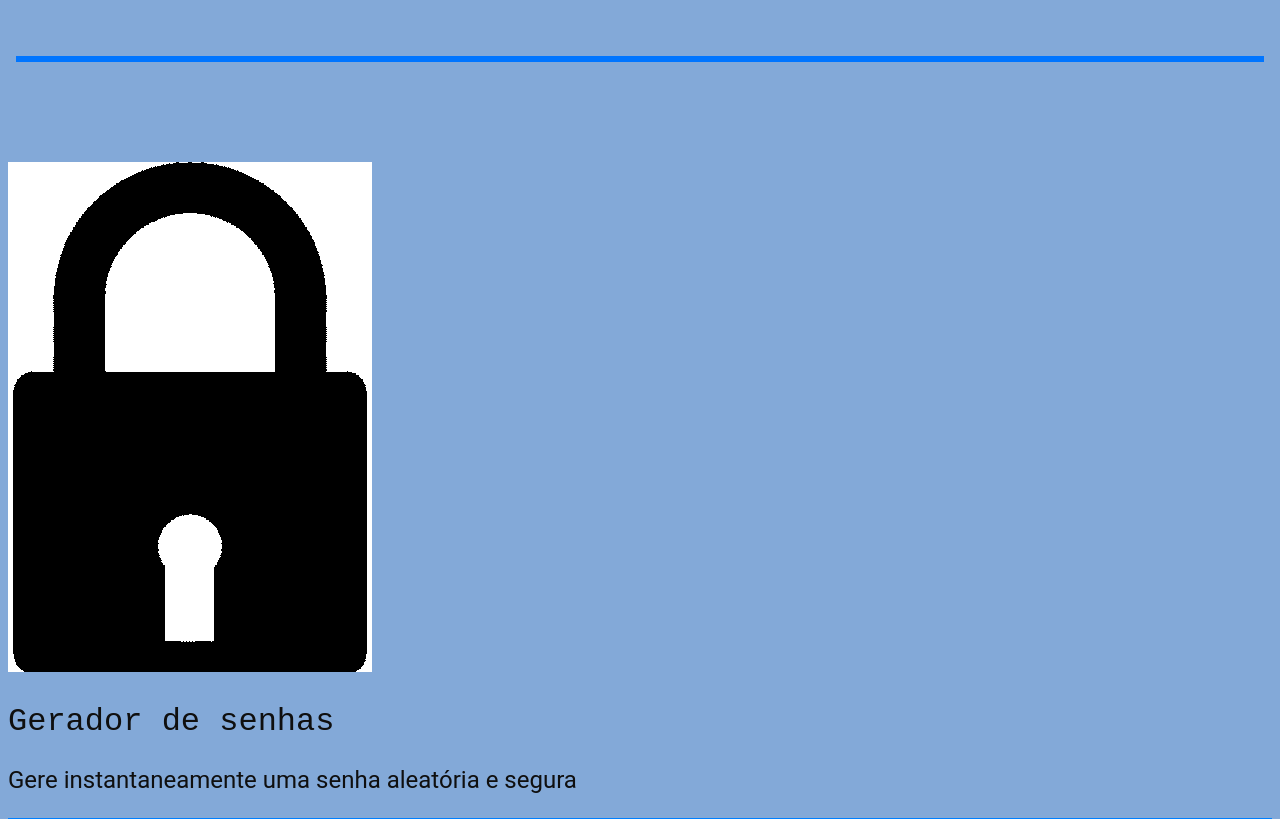
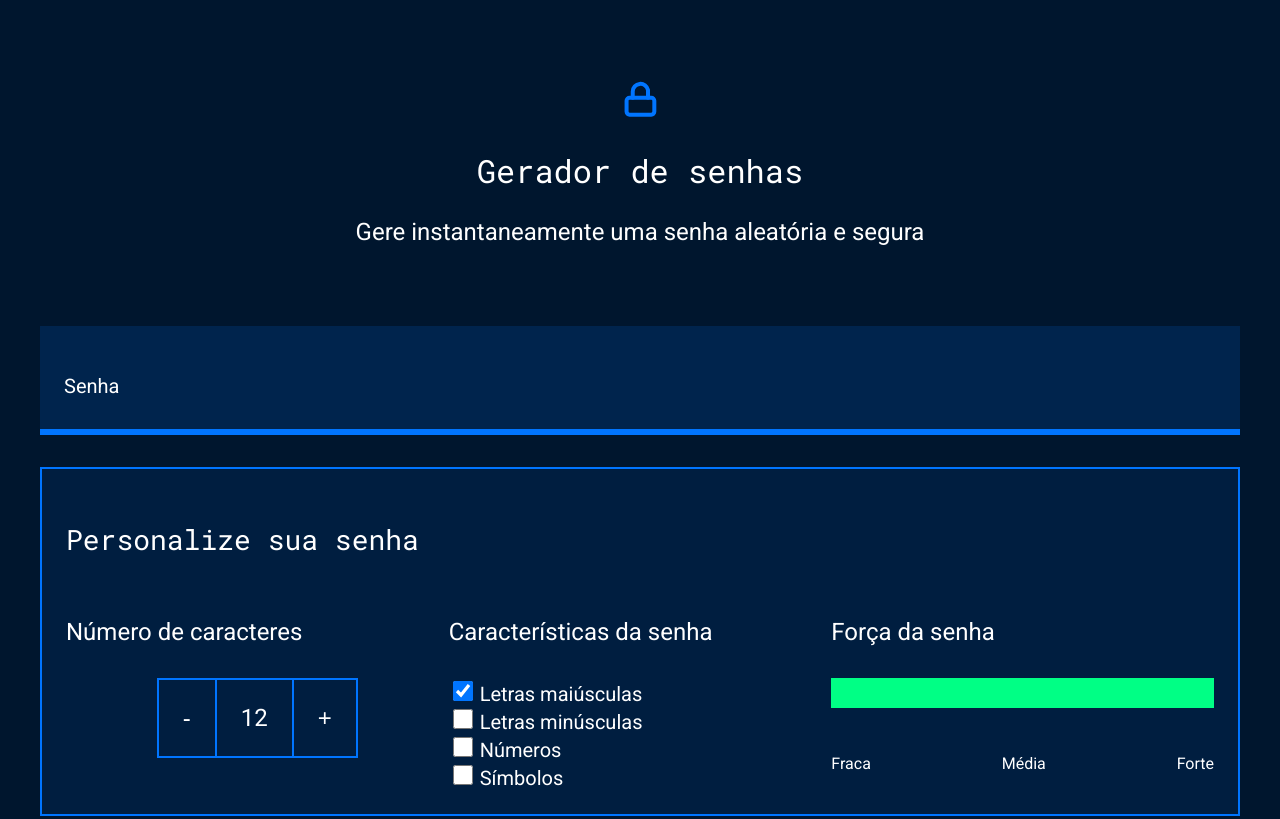
Before and after one commit to marianinha1/cadeado, a plain HTML site: page index.html in a window 1280 px wide. Shown: the top 819 px of the page. Drawn offline with Linux system fonts and the light colour scheme; a script that the page names is missing.

Commit message:
Add files via upload

```diff
--- a/index.html
+++ b/index.html
@@ -1,21 +1,26 @@
 <!DOCTYPE html>
-<html lang="pt-BR">
+<html lang="pt-br">
+
 <head>
     <meta charset="UTF-8">
     <meta name="viewport" content="width=device-width, initial-scale=1.0">
-    <title>Gerador de senhas</title>
+    <title>Gerador de senha</title>
     <link rel="stylesheet" href="style.css">
 </head>
+
 <body>
-    <section class="conteudo"></section>
-    <div class="conteudo-titulo"></div>
-        <img src="cadeado.png" alt="cadeado fechado">
+    <section class="conteudo">
+        <div class="conteudo-titulo">
+            <img src="unlock.svg" alt="cadeado fechado">
             <h2 class="titulo-principal">Gerador de senhas</h2>
             <h3 class="titulo-secundario">Gere instantaneamente uma senha aleatória e segura</h3>
         </div>
-    <div class="conteudo-senha"></div>
+        <div class="conteudo-senha">
             <label for="senha">Senha</label>
             <input name="senha" type="text" id="campo-senha">
+        </div>
+        <div class="parametro">
+            <h3 class="parametro-titulo">Personalize sua senha</h3>
             <div class="parametro-coluna__senha">
                 <div class="parametro-senha">
                     <h4 class="parametro-senha__titulo">Número de caracteres</h4>
@@ -24,36 +29,39 @@
                         <p class="parametro-senha__texto">12</p>
                         <button class="parametro-senha__botao">+</button>
                     </div>
+                </div>
                 <div class="parametro-senha">
                     <h4 class="parametro-senha__titulo">Características da senha</h4>
                     <div class="parametro-senha-checkbox">
-                <input name="maiusculo" type="checkbox" checked>
+                        <input name="maiusculo" type="checkbox" class="checkbox" checked>
                         <label for="maiusculo">Letras maiúsculas</label>
                     </div>
                     <div class="parametro-senha-checkbox">
-                <input name="minusculo" type="checkbox">
+                        <input name="minusculo" type="checkbox" class="checkbox">
                         <label for="minusculo">Letras minúsculas</label>
                     </div>
                     <div class="parametro-senha-checkbox">
-                <input name="numero" type="checkbox">
+                        <input name="numero" type="checkbox" class="checkbox">
                         <label for="numero">Números</label>
                     </div>
                     <div class="parametro-senha-checkbox">
                         <input name="simbolo" type="checkbox" class="checkbox">
                         <label for="simbolo">Símbolos</label>
                     </div>
+                </div>
                 <div class="parametro-senha">
                     <h4 class="parametro-senha__titulo">Força da senha</h4>
                     <div class="barra"></div>
-            <div class="forca fraca"></div>
-            <div class="parametro-senha__textos"></div>
+                    <div class="forca forte"></div>
+                    <div class="parametro-senha-textos">
                         <p>Fraca</p>
                         <p>Média</p>
                         <p>Forte</p>
                     </div>
+                </div>
+            </div>
+        </div>
     </section>
-
-
 </body>
 <script src="main.js"></script>
 </html>
--- /dev/null
+++ b/main.js
@@ -0,0 +1,9 @@
+const numeroSenha = document.querySelector('.parametro-senha__texto');
+let tamanhoSenha = 12;
+numeroSenha.textContent = tamanhoSenha;
+
+const botoes = document.querySelectorAll('.parametro-senha__botao');
+
+console.log(botoes)
+botoes[0].onclick = diminuiTamanho;
+botoes[1].onclick = aumentaTamanho;
--- a/style.css
+++ b/style.css
@@ -1,35 +1,46 @@
-:root
-*{
-    font-weight: 400;
-    --branco: rgb(15, 15, 15);
-    --cor-de-fundo: #83a9d8;
-    --fundo-senha: #0080ff;
+@import url('https://fonts.googleapis.com/css2?family=Roboto&family=Roboto+Mono&display=swap');
+
+:root{
+    --branco: white;
+    --cor-de-fundo: #00162E;
+    --fundo-senha: #00244D;
     --fundo-texto: #001E40;
     --borda: #0075FF;
     --roboto: 'Roboto', sans-serif;
     --roboto-mono: 'Roboto Mono', monospace;
 }
+
+*{
+    font-weight: 400;
+}
+
 body{
     color: var(--branco);
     background-color: var(--cor-de-fundo);
     font-family: var(--roboto);
 }
+
 .titulo-principal{
     font-family: var(--roboto-mono);
     font-size: 32px;
 }
+
 .titulo-secundario{
     font-size: 24px;
 }
+
 .conteudo-titulo{
     text-align: center;
-    margin-top: 100px;
+    margin-top: 80px;
 }
+
 .conteudo-senha{
+    margin-top: 80px;
     background: var(--fundo-senha);
     padding: 24px;
     border-bottom: 6px solid var(--borda);
 }
+
 #campo-senha{
     background-color: var(--fundo-senha);
     border: none;
@@ -38,30 +49,28 @@ body{
     font-size: 40px;
     width: 70%;
 }
+
 #campo-senha:focus{
     outline: none;
 }
+
 .conteudo{
     max-width: 1200px;
     margin: 0 auto;
-    padding: 24px;
-    border-bottom: 6px solid var(--borda);
 }
-.parametro{
-    background-color: var(--fundo-texto);
-    border: 2px solid var(--borda);
-    margin-top: 32px;
-}
-.parametro-titulo{
-    font-family: var(--fundo-texto);
-    font-size: 28px;
-}
+
 .parametro{
     background-color: var(--fundo-texto);
     border: 2px solid var(--borda);
     margin-top: 32px;
     padding: 24px;
 }
+
+.parametro-titulo{
+    font-family: var(--roboto-mono);
+    font-size: 28px;
+}
+
 .parametro-senha__titulo{
     font-size:24px;
 }
@@ -71,20 +80,16 @@ body{
     flex-direction: column;
     justify-content: center;
 }
-
-@media screen and (min-width: 768px) {
-    .parametro-coluna__senha{
-        flex-direction: row;
-    }
-}
 .parametro-senha{
     width: 50%;
     margin: 0 auto;
 }
+
 .parametro-senha-botoes{
     display: flex;
     justify-content: center;
 }
+
 .parametro-senha__botao{
     background-color: var(--fundo-texto);
     color: var(--branco);
@@ -100,16 +105,48 @@ body{
     margin: 0;
     font-size: 24px;
 }
+
 label{
     font-size: 20px;
 }
+
 .checkbox{
     width: 20px;
     height: 20px;
     cursor: pointer;
 }
-    .barra{
-        background-color: var(--fundo-senha);
-        height: 30px;
-        width: 100%;
+
+.barra{
+    background-color: var(--fundo-senha);
+    height: 30px;
+    width: 100%;
+}
+.forca{
+    height: 30px;
+    position: relative;
+    bottom: 30px;
+}
+.fraca{
+    width: 25%;
+    background-color: #E71B32;
+}
+.media{
+    background-color: #FAF408;
+    width: 50%;
+}
+.forte{
+    background-color: #00FF85;
+    width: 100%;
+}
+
+.parametro-senha-textos{
+    display: flex;
+    justify-content: space-between;
+}
+
+
+@media screen and (min-width: 768px) {
+    .parametro-coluna__senha{
+        flex-direction: row;
     }
+}
```
Also changed, not shown: unlock.svg (added), 1 other file. Lines whose indentation alone changed are shown as unchanged.
